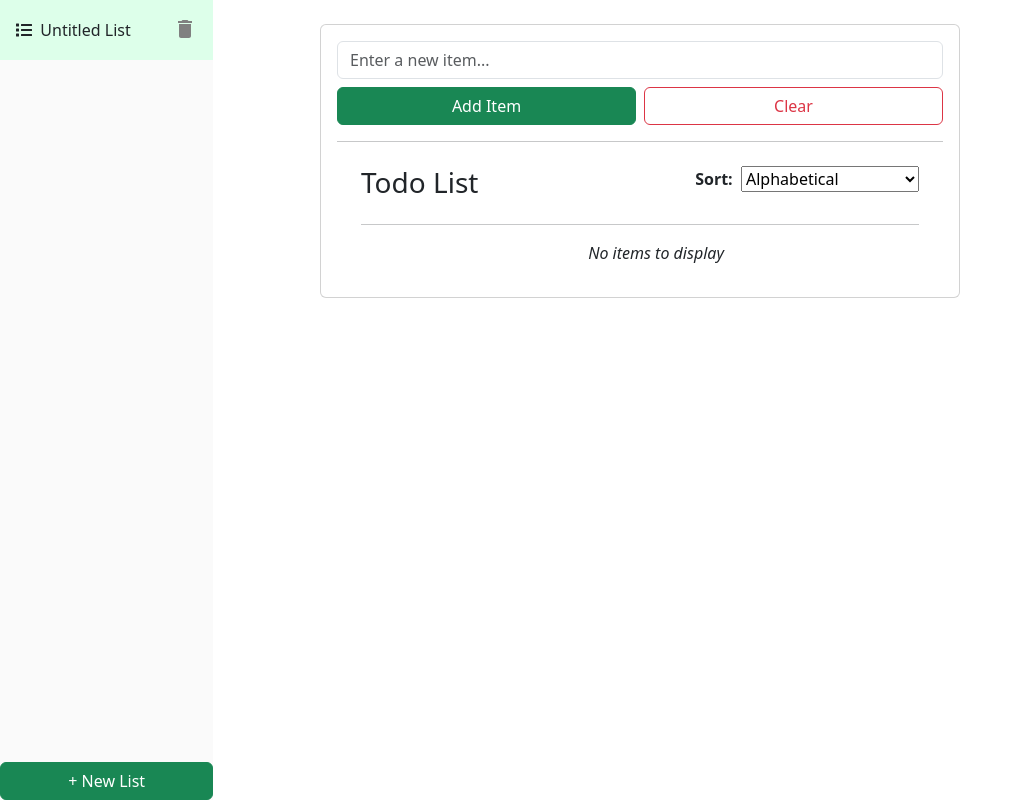
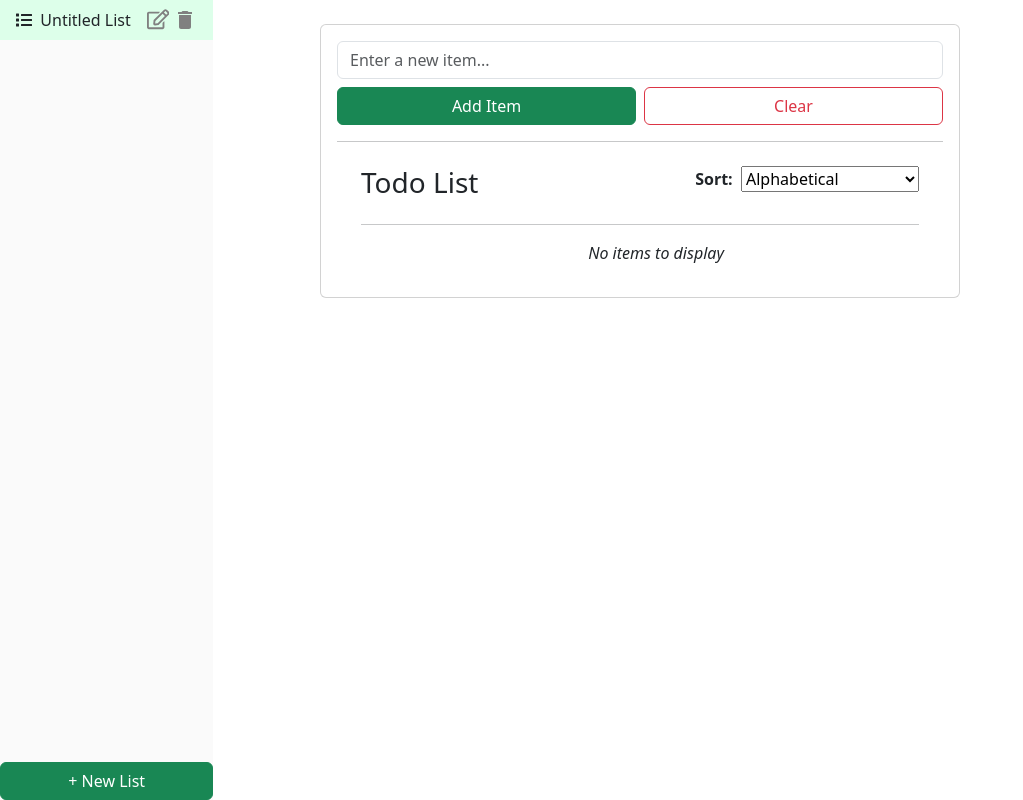
Before and after one commit to VivekP97/Todo-App, a React (Create React App) app: page / in a window 1280 px wide. Shown: the whole page, without its empty margins (0-1023 px from the left). Built offline with nearby package versions, Linux system fonts and the light colour scheme.

Commit message:
add feature to edit existing list names

```diff
--- a/src/components/Sidebar.js
+++ b/src/components/Sidebar.js
@@ -1,29 +1,33 @@
 import { useState, useRef, useEffect } from "react";
 import { useTodoCtx } from "../contexts/TodoContext";
 import "../styles/sidebar.css";
-import { FaList } from "react-icons/fa";
+import { FaList, FaRegEdit } from "react-icons/fa";
 import { MdDelete } from "react-icons/md";
 import Modal from "bootstrap/js/dist/modal"; // Import Bootstrap's JS Modal
 import 'bootstrap/dist/css/bootstrap.css';
 
 export default function Sidebar() {
-  const { allTodoLists, selectedListIndex, handleSelectList, handleDeleteList, addNewList } = useTodoCtx();
+  const { allTodoLists, setAllTodoLists, selectedListIndex, handleSelectList, handleDeleteList, addNewList } = useTodoCtx();
   const [newListName, setNewListName] = useState("");
 
   // Create a state variable to keep track of which mode to use for the modal (i.e. add or update a todo list).
-  const [manageTodoListMode, setManageTodoListMode] = useState("add"); // Possible values: "add", "modify"
+  const [manageTodoListMode, setManageTodoListMode] = useState("add"); // Possible values: "add", "edit"
 
   // create a ref to control the modal
   const modalRef = useRef(null);
   const [modalInstance, setModalInstance] = useState(null);
 
+  // Create a state var to indicate which list to update (when in edit mode)
+  const [listToEditIndex, setListToEditIndex] = useState(0);
+
   useEffect(() => {
     if (modalRef.current) {
       setModalInstance(new Modal(modalRef.current));
 
-      // Add an event listener for when the modal closes so we can clear the input field
+      // Add an event listener for when the modal closes so we can reset it
       modalRef.current.addEventListener("hidden.bs.modal", () => {
         setNewListName("");
+        setManageTodoListMode("add");
       });
 
       // Add an event listener for when the modal opens so we can focus the input field
@@ -67,6 +71,11 @@ export default function Sidebar() {
 
       modalInstance.hide();
     } else {
+      // copy the current list or lists
+      let localAllTodoLists = JSON.parse(JSON.stringify(allTodoLists));
+      localAllTodoLists[listToEditIndex].name = newListName;
+      setAllTodoLists(localAllTodoLists);
+
       // Update todo list
       modalInstance.hide();
     }
@@ -82,6 +91,24 @@ export default function Sidebar() {
     }
   }
 
+  /**
+   * This function is called when a list is selected to be edited.
+   * @param {int} i - The index of the list to edit
+   */
+  function selectListToEdit(i) {
+    // set the index of the list to update
+    setListToEditIndex(i);
+
+    // update the modal mode
+    setManageTodoListMode("edit");
+
+    // set the 'newListName' state so it autofills in the input field
+    setNewListName(allTodoLists[i].name);
+
+    // open the modal
+    modalInstance.show();
+  }
+
   return (
     <>
       <div className="sidebar-container col-3 col-md-2 d-flex flex-column">
@@ -91,8 +118,13 @@ export default function Sidebar() {
             {allTodoLists.map((list, i) => {
               return (
                 <li key={list.name} className={"todo-list d-flex align-items-center justify-content-between py-2 px-3 " + (i === selectedListIndex ? "selected-todo-list" : "")} onClick={() => handleSelectList(i)}>
-                  <div className="d-inline-block"><FaList className="mb-1" />&nbsp;&nbsp;{list.name}</div>
-                  <div className="delete-list-icon mb-2"><MdDelete onClick={() => handleDeleteList(i)} /></div>
+                  <div className="d-inline-block">
+                    <FaList className="mb-1" />&nbsp;&nbsp;{list.name}
+                  </div>
+                  <div className="d-flex">
+                    <FaRegEdit className="edit-list-icon me-1" onClick={() => selectListToEdit(i)} />
+                    <MdDelete className="delete-list-icon" onClick={() => handleDeleteList(i)} />
+                  </div>
                 </li>)
             })}
           </ul>
--- a/src/contexts/TodoContext.js
+++ b/src/contexts/TodoContext.js
@@ -201,7 +201,7 @@ export function TodoProvider({ children }) {
   }
 
   return (
-    <TodoContext.Provider value={{ addItemToList, allTodoLists, selectedListIndex, handleSelectList, handleDeleteList, handleSortSelection, removeItemById, handleCheckboxToggle, handlePriorityToggle, addNewList }}>
+    <TodoContext.Provider value={{ addItemToList, allTodoLists, setAllTodoLists, selectedListIndex, handleSelectList, handleDeleteList, handleSortSelection, removeItemById, handleCheckboxToggle, handlePriorityToggle, addNewList }}>
       {children}
     </TodoContext.Provider>
   );
--- a/src/styles/sidebar.css
+++ b/src/styles/sidebar.css
@@ -23,10 +23,18 @@
 
 /* Style for the icon to delete lists */
 .delete-list-icon {
-  width: 1em;
   color: grey;
   font-size: 1.5em;
 }
 .delete-list-icon:hover {
   color: red;
 }
+
+/* Style for the icon to edit a list's name */
+.edit-list-icon {
+  color: grey;
+  font-size: 1.4em;
+}
+.edit-list-icon:hover {
+  color: black;
+}
```
